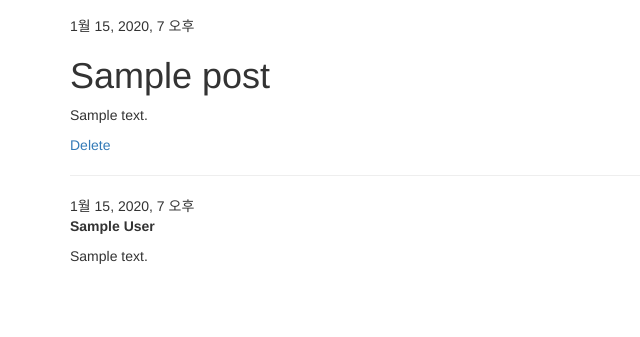
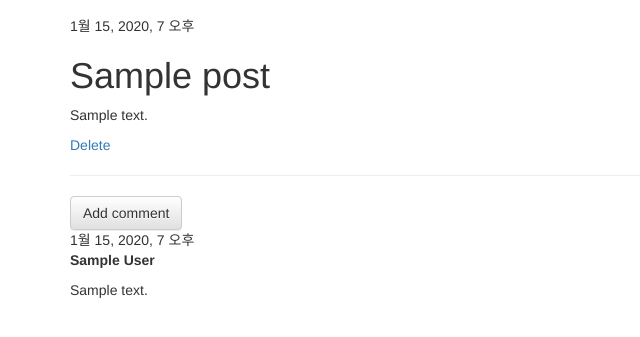
Before and after one commit to smoothsquid/my-first-blog, a Django app: page /post/1/ in a window 1280 px wide. Shown: the part 144-481 px from the top of the page, without its empty margins (0-640 px from the left). Run offline with Django 3.2, Linux system fonts and the light colour scheme; tables that the repository leaves empty hold one stand-in row (values such as "Sample post"); some libraries are stand-ins or nearby versions.

Commit message:
댓글 작성, 승인, 삭제 기능 구현

```diff
--- a/blog/models.py
+++ b/blog/models.py
@@ -19,6 +19,9 @@ class Post(models.Model):
         self.published_date = timezone.now()
         self.save()
 
+    def approved_comments(self):
+        return self.comments.filter(approved_comment=True)
+
     def __str__(self):
         return str(self.title)
 
--- a/blog/templates/blog/post_detail.html
+++ b/blog/templates/blog/post_detail.html
@@ -22,12 +22,22 @@
 </div>
 
 <hr>
+
+<a class="btn btn-default" href="{% url 'add_comment_to_post' pk=post.pk %}">Add comment</a>
+
 {% for comment in post.comments.all %}
+    {% if user.is_authenticated or comment.approved_comment %}
     <div class="comment">
-        <div class="date">{{ comment.created_date }}</div>
+        <div class="date">{{ comment.created_date }}
+            {% if not comment.approved_comment %}
+                <a href="{% url 'comment_approve' pk=comment.pk %}">Approve</a>
+                <a href="{% url 'comment_remove' pk=comment.pk %}">Remove</a>
+            {% endif %}
+        </div>
         <strong>{{ comment.author }}</strong>
         <p>{{ comment.text|linebreaks }}</p>
     </div>
+    {% endif %}
 {% empty %}
     <p>No comments hera yet :(</p>
 {% endfor %}
--- a/blog/templates/blog/post_list.html
+++ b/blog/templates/blog/post_list.html
@@ -8,7 +8,7 @@
             </div>
             <h1><a href="{% url 'post_detail' pk=post.pk %}">{{ post.title }}</a></h1>
             <p>{{ post.text|truncatechars:50 }}</p>
-            <a href="{% url 'post_detail' pk=post.pk %}">Comments: {{ post.comments.count }}</a>
+            <a href="{% url 'post_detail' pk=post.pk %}">Comments: {{ post.approved_comments.count }}</a>
         </div>
     {% endfor %}
 {% endblock content %}
--- a/blog/urls.py
+++ b/blog/urls.py
@@ -9,4 +9,7 @@ urlpatterns = [
     path('drafts/', views.post_draft_list, name='post_draft_list'),
     path('post/<int:pk>/publish/', views.post_publish, name='post_publish'),
     path('post/<int:pk>/remove', views.post_remove, name='post_remove'),
+    path('post/<int:pk>/comment/', views.add_comment_to_post, name="add_comment_to_post"),
+    path('post/<int:pk>/approve/', views.comment_approve, name="comment_approve"),
+    path('post/<int:pk>/remove/', views.comment_remove, name="comment_remove"),
 ]
--- a/blog/views.py
+++ b/blog/views.py
@@ -2,8 +2,8 @@ from django.contrib.auth.decorators import login_required
 from django.contrib.auth import authenticate, login
 from django.shortcuts import render, get_object_or_404, redirect
 from django.utils import timezone
-from blog.models import Post
-from blog.forms import PostForm
+from blog.models import Post, Comment
+from blog.forms import PostForm, CommentForm
 
 def post_list(request):
     posts = Post.objects.filter(published_date__lte=timezone.now()).order_by('-published_date')
@@ -59,3 +59,28 @@ def post_remove(request, pk):
     post = get_object_or_404(Post, pk=pk)
     post.delete()
     return redirect('post_list')
+
+def add_comment_to_post(request, pk):
+    post = get_object_or_404(Post, pk=pk)
+    if request.method == "POST":
+        form = CommentForm(request.POST)
+        if form.is_valid():
+            comment = form.save(commit=False)
+            comment.post = post
+            comment.save()
+            return redirect('post_detail', pk=post.pk)
+    else:
+        form = CommentForm()
+    return render(request, 'blog/add_comment_to_post.html', {'form': form})
+
+@login_required
+def comment_approve(request, pk):
+    comment = get_object_or_404(Comment, pk=pk)
+    comment.approve()
+    return redirect('post_detail', pk=comment.post.pk)
+
+@login_required
+def comment_remove(request, pk):
+    comment = get_object_or_404(Comment, pk=pk)
+    comment.delete()
+    return redirect('post_detail', pk=comment.post.pk)
```
Also changed, not shown: blog/forms.py (+7 -1 lines), blog/templates/blog/add_comment_to_post.html (added, +10 -0 lines).
